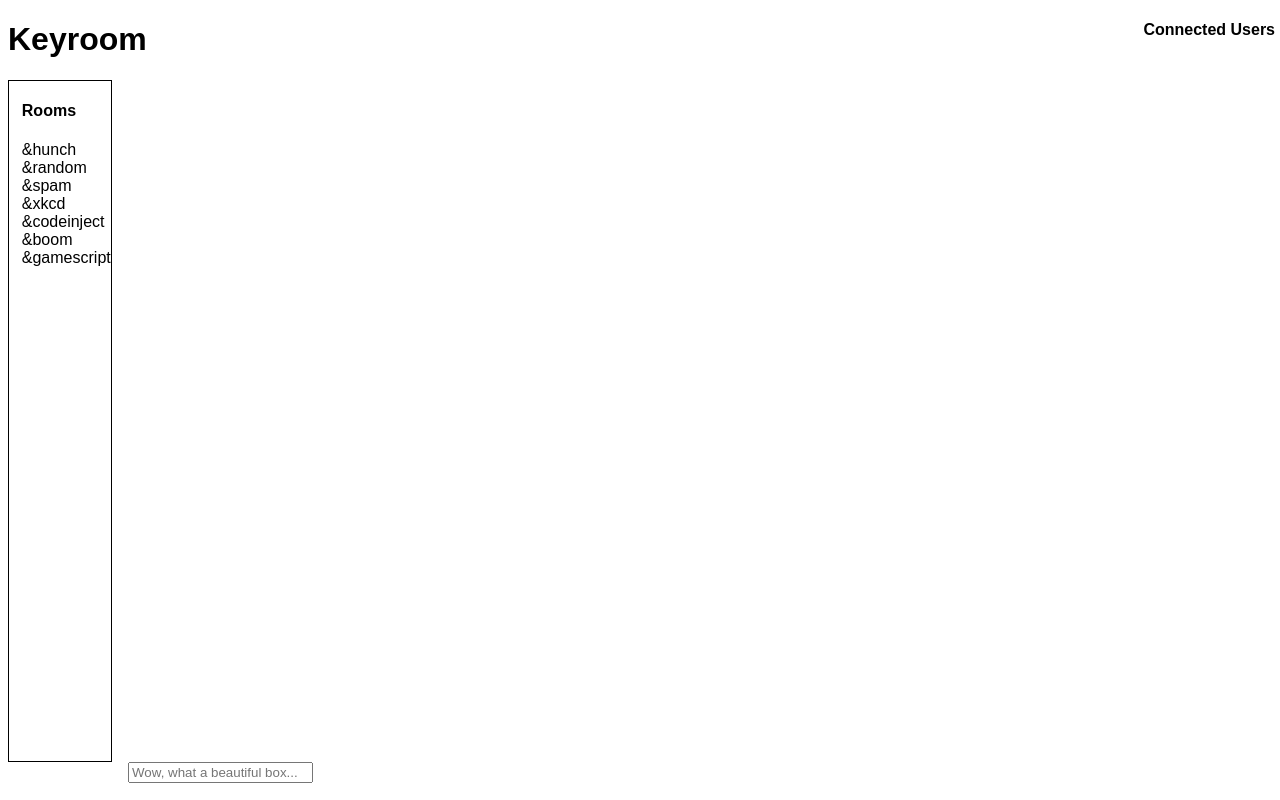
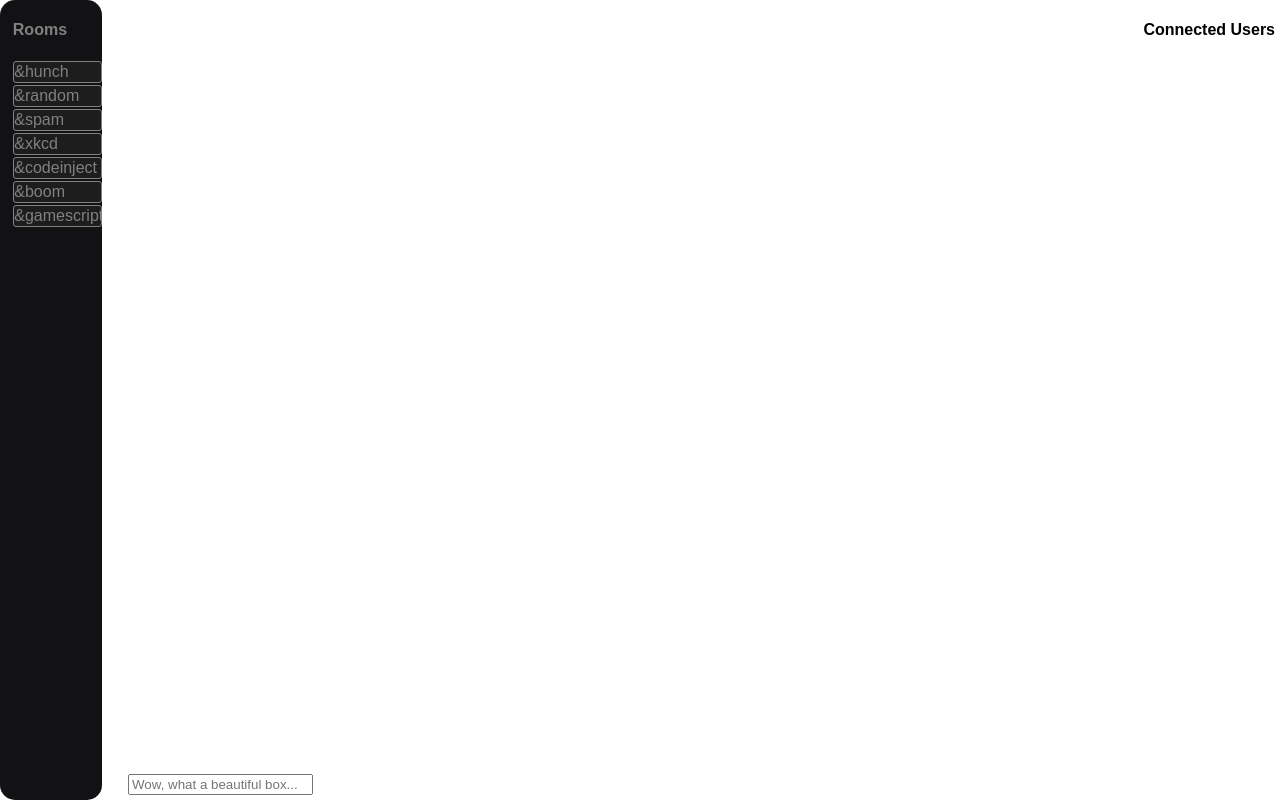
Before and after one commit to ArgumentativeDonkey/keyroom, a plain HTML site: page public/index.html in a window 1280 px wide. Drawn offline with Linux system fonts and the light colour scheme.

Commit message:
some stuff

```diff
--- a/public/index.html
+++ b/public/index.html
@@ -21,18 +21,17 @@
 
 <body>
 
-  <h1>Keyroom</h1>
   <div class="rooms" id="rooms">
     <div class="roomsListDiv">
       <h4>Rooms</h4>
       <ul class="roomsList">
-        <li id="&hunch">&hunch</li>
-        <li id="&random">&random</li>
-        <li id="&spam">&spam</li>
-        <li id="&xkcd">&xkcd</li>
-        <li id="/codeinject">&codeinject</li>
-        <li id="&boom">&boom</li>
-        <li id="&gamescripts">&gamescripts</li>
+        <li class="room" id="&hunch">&hunch</li>
+        <li class="room" id="&random">&random</li>
+        <li class="room" id="&spam">&spam</li>
+        <li class="room" id="&xkcd">&xkcd</li>
+        <li class="room" id="/codeinject">&codeinject</li>
+        <li class="room" id="&boom">&boom</li>
+        <li class="room" id="&gamescripts">&gamescripts</li>
       </ul>
     </div>
   </div>
--- a/public/style.css
+++ b/public/style.css
@@ -25,6 +25,7 @@ h1 {
 }
 .sendput {
     position: absolute;
+    bottom: 5px;
 }
 
 .roomsList {
@@ -38,13 +39,29 @@ h1 {
 }
 .roomsListDiv {
     margin-left: 1vw;
+
+}
+.room {
+    border: grey 1px solid;
+    border-radius: 3px;
+    background-color: #1d1d1e;
+    padding: 0.5px;
+    margin-top: 2px;
+    padding-top: 1px;
+    padding-bottom: 1px;
 }
 .rooms {
-    height: 85vh;
+    top: 0px;
+    height: 100vh;
     width: 8vw;
-    color: black;
-    border: 1px black solid;
+    color: grey;
+    border: 1px 121214 solid;
     overflow: hidden;
+    border-radius: 15px;
+    background-color: #121214;
+    margin: 0px;
+    position: absolute;
+    left: 0px;
 }
 
 .messages {
```
